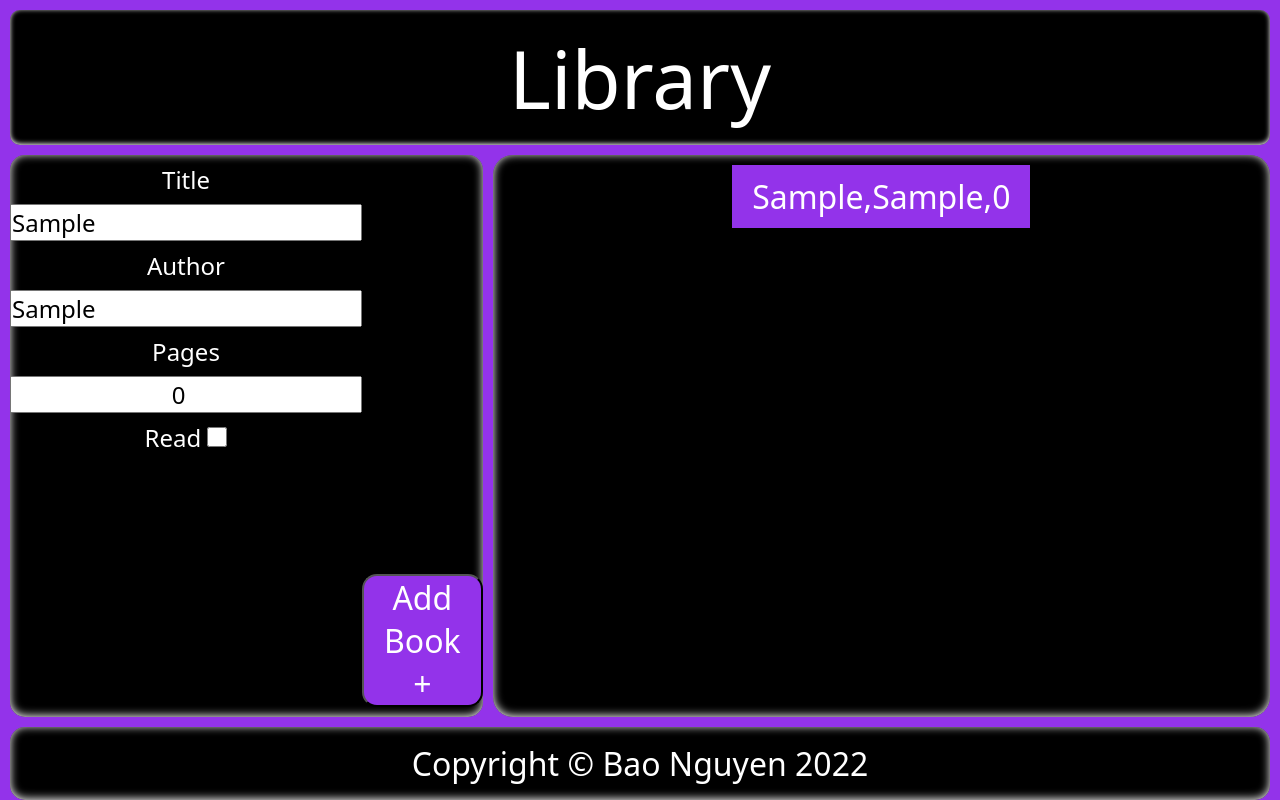
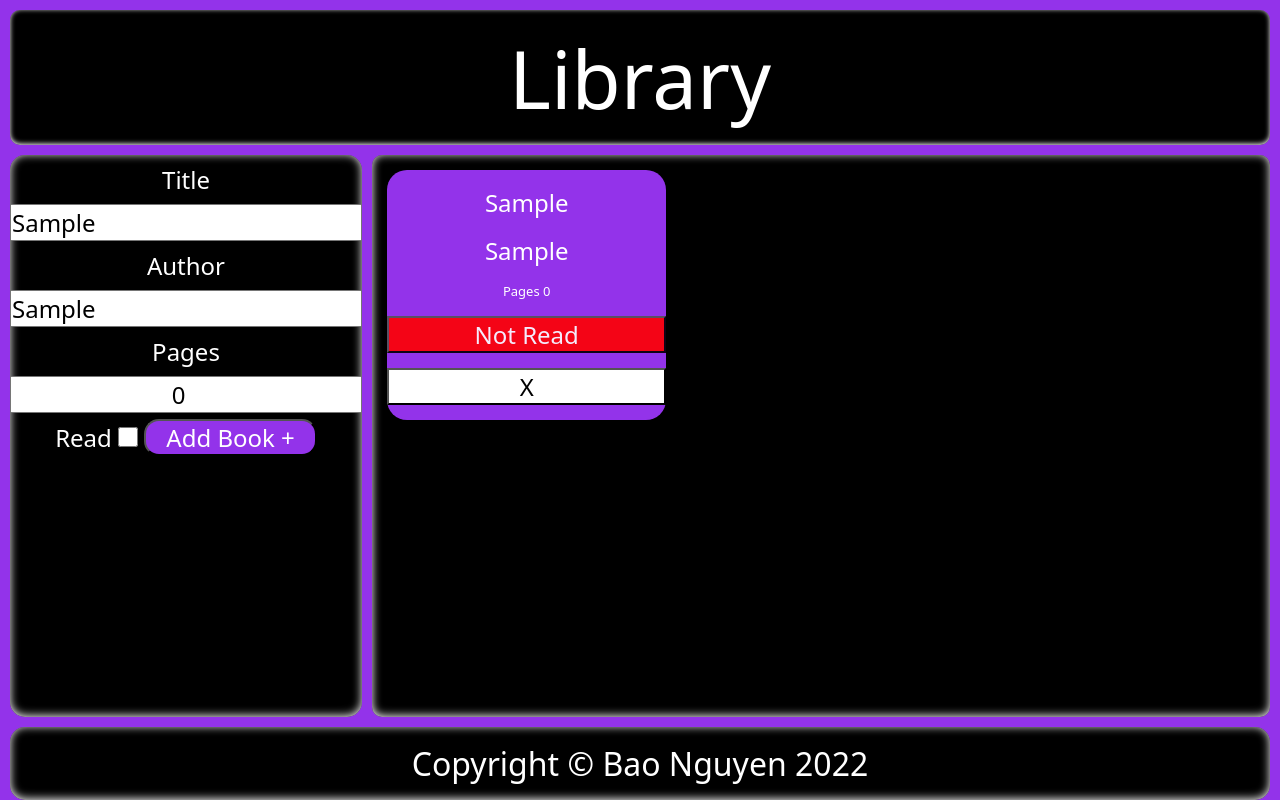
Before and after one commit to BaoWoW123/Library, a plain HTML site: page index.html in a window 1280 px wide. Both pictures are taken after typing "Sample", "Sample" into the empty fields and a click on the button "Add Book +". Drawn offline with Linux system fonts and the light colour scheme.

Commit message:
Add Buttons To Book, Limit Text, & Change Grid
Putted add book button into form and prevented event default.
Limited text length of title and author for book.
Changed content div layout to grid.
Included Read/not Read and remove button onto book div.

```diff
--- a/index.html
+++ b/index.html
@@ -22,8 +22,8 @@
                 <label for="read">Read
                 <input type="checkbox" class="read"></button>
                 </label>
+                <button class="addBook" onclick=addBook(event)>Add Book +</button>
             </form>
-            <button class="addBook" onclick=addBook()>Add Book +</button>
             </div>
             <div class="content">
             </div>
--- a/javascript.js
+++ b/javascript.js
@@ -1,39 +1,73 @@
 let form = document.querySelector('.addBook');
 let content = document.querySelector('.content');
 
-/* form.addEventListener('click', () => {
-    let form = document.createElement('form');
-    form.className = 'form'
-    form.textContent='Book Info';
-    content.appendChild(form)
-}); */
-
 let library = [];
 /* constructor */
-function book(title, author, pages) {
+function book(title, author, pages, read) {
     this.title = title;
     this.author = author;
     this.pages = pages;
+    this.read = read;
     this.info = () => {
-        return `${title},${author},${pages}`
+        return `${author}, ${pages}`
     }
 
 }
 let theHobbit = new book('Some title', 'me', '123')
 console.log(theHobbit.info())
-function addBook() {
+function addBook(event) {
+    event.preventDefault();
     let title = document.querySelector('.title').value;
     let author = document.querySelector('.author').value;
     let pages = document.querySelector('.pages').value;
-    let bookInfo = new book(title, author, pages)
+    let read = document.querySelector('.read');
+    (read.checked) ? read = 'read': read = 'notRead';
+    let bookInfo = new book(title, author, pages, read);
     if (title === '' || author === '') return;
     library.push(bookInfo)
     content.innerHTML = ''
+
     for (i = 0; i < library.length; i++) {
-        /* display array into content */
         let div = document.createElement('div')
-        div.className = 'book'
-        div.textContent = library[i].info()
-        content.appendChild(div)
+        div.className = 'book';
+        let divTitle = document.createElement('p')
+        let divAuthor = document.createElement('p')
+        let divPage = document.createElement('p');
+        let readBtn = document.createElement('button')
+        let remove = document.createElement('button')
+
+        divTitle.textContent = trimTitle();
+        divAuthor.textContent = trimAuthor();
+        divPage = `Pages ${library[i].pages}`;
+
+        function trimTitle() {
+        return (library[i].title.length >= 20) ?
+            library[i].title.substring(0, 17) + '...':
+            library[i].title;
+        }
+        function trimAuthor() {
+            return (library[i].author.length >= 20) ?
+                library[i].author.substring(0, 17) + '...':
+                library[i].author;
+            }
+
+        if (library[i].read === 'notRead') {
+            readBtn.className = 'readBtn-Not';
+            readBtn.textContent = 'Not Read';
+        }
+        else {
+            readBtn.className = 'readBtn-Read';
+            readBtn.textContent = 'Read';
+        }
+
+        remove.className = 'remove'
+        remove.textContent = 'X'
+
+        content.append(div)
+        div.append(divTitle)
+        div.append(divAuthor)
+        div.append(divPage)
+        div.append(readBtn)
+        div.append(remove)
     }
 }
--- a/styles.css
+++ b/styles.css
@@ -38,6 +38,7 @@
     border-radius: 15px;
     box-shadow: inset 0 -1px 10px white;
 }
+
 .addBook {
     margin: auto;
     margin-bottom: 10px;
@@ -50,35 +51,72 @@
 
 .content {
     margin: 10px;
-    display: flex;
-    justify-content: center;
-    flex-wrap: wrap;
+    padding: 15px;
+    display: grid;
+    grid-template-columns: repeat(auto-fill, minmax(250px,1fr));
+    gap: 15px;
     background-color: black;
-    border-radius: 20px;
+    border-radius: 10px;
     box-shadow: inset 0 -1px 10px white;
 }
 
 .content > * {
     background-color: #9333ea;
-    margin: auto;
-    margin-top: 10px;
-    padding: 10px 20px;
+    border-radius: 20px;
+    font-size: small;
+}
+
+.book {
+    display:flex;
+    flex-direction: column;
+    flex: 1;
+    justify-content: space-evenly;
+    width: auto;
+    height: 250px;
+}
+
+.book >* {
+    font-size: x-large;
+}
+
+.readBtn-Not {
+    background-color: red;
+    opacity: .9;
+}
+
+.readBtn-Read {
+    background-color: lightgreen;
+    opacity: .9;
+
+}
+
+.remove {
+    background-color: white;
+    color:black ;
+    padding: 0px 10px;
+}
+
+.remove:hover {
+    opacity: .9;
 }
 
 .form >* {
     font-size: x-large;
 }
+
 input {
     color: black !important;
 }
+
 .pages {
-
     text-align: center;
 }
+
 .read {
     height: 20px;
     width: 20px;
 }
+
 .footer {
     grid-row: 3/4;
     grid-column: 1/3;
@@ -87,9 +125,6 @@ input {
     justify-content: center;
     align-items: center;
     background-color: black;
-
     border-radius: 15px;
     box-shadow: inset 0 -1px 10px white;
-
-
 }
```
